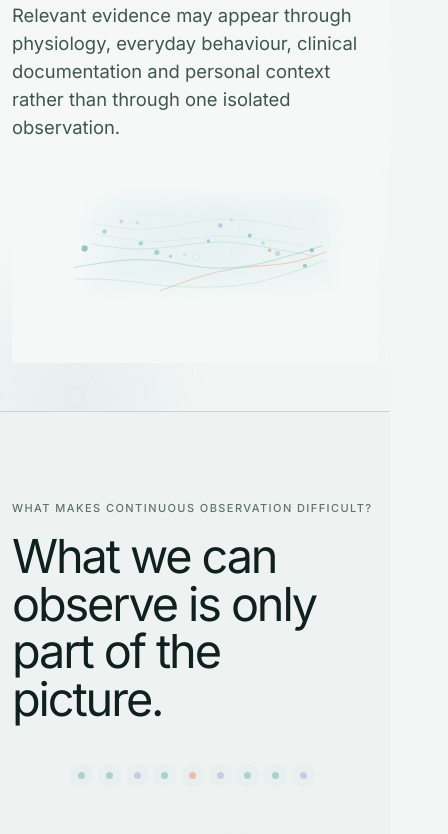
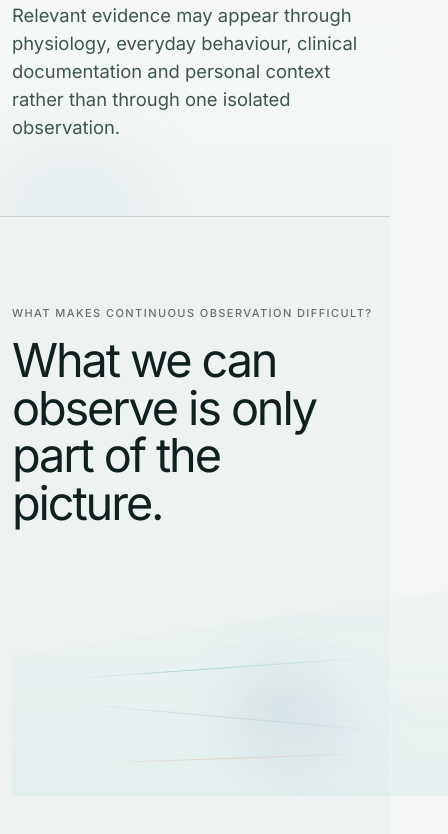
Before and after one commit to dulhara79/anxiety_research_website, a React (Vite) app in the folder research-website/: page /#/ in a window 390 px wide. Shown: the part 1156-1990 px from the top of the page, 448 px wide, since content can reach past the window. Built offline with nearby package versions, Linux system fonts and the light colour scheme.

Commit message:
style: add reusable diagonal media geometry

```diff
--- a/research-website/src/spatial.css
+++ b/research-website/src/spatial.css
@@ -9,22 +9,68 @@
 .fallback-field span{--x:calc(12% + (var(--dot) * 9%));position:absolute;left:var(--x);top:calc(26% + ((var(--dot) % 4) * 14%));width:7px;height:7px;border-radius:50%;background:rgba(120,183,181,.62);box-shadow:0 0 0 8px rgba(120,183,181,.06)}
 .fallback-field span:nth-of-type(3n){background:rgba(184,180,221,.72)}
 .fallback-field span:nth-of-type(5n){background:rgba(227,164,135,.72)}
+
+.diagonal-media-band{--diag-left:68%;--diag-right:12%;position:relative;min-width:0;width:100%;isolation:isolate;pointer-events:none}
+.diagonal-media-band__surface{position:relative;width:100%;height:100%;overflow:hidden;clip-path:polygon(0 var(--diag-left),100% var(--diag-right),100% 100%,0 100%);background:linear-gradient(180deg,rgba(222,237,238,.08),rgba(213,232,233,.28));transform:translateZ(0)}
+.diagonal-media-band__surface::after{content:"";position:absolute;inset:0;pointer-events:none;background:linear-gradient(180deg,rgba(246,249,248,0) 20%,rgba(224,238,239,.08) 54%,rgba(209,231,232,.18) 100%);z-index:5}
+.diagonal-media-band__image{position:absolute;inset:0;width:100%;height:100%;object-fit:cover;object-position:center 48%;display:block;filter:saturate(.9) contrast(.98);transform:scale(1.035)}
+.diagonal-media-band--context{--diag-left:88%;--diag-right:16%}
+.diagonal-media-band--timescale{--diag-left:72%;--diag-right:13%}
+.diagonal-media-band--modality{--diag-left:48%;--diag-right:8%}
+.diagonal-media-band--component{--diag-left:62%;--diag-right:10%}
+.diagonal-media-band--fusion{--diag-left:68%;--diag-right:12%}
+.diagonal-media-band--architecture{--diag-left:64%;--diag-right:9%}
+
 .hero-spatial-layer{position:absolute;inset:0;z-index:1;pointer-events:none;mix-blend-mode:normal}
 .hero-inner{z-index:2}
 .spatial-inline{min-height:300px}
+
 .observation-spatial-layout{position:relative}
 .observation-copy{position:relative;z-index:2;max-width:980px}
-.observation-spatial-stage{position:absolute;right:-3vw;top:100px;width:min(54vw,760px);height:360px;opacity:.9;z-index:0;mask-image:linear-gradient(90deg,transparent 0%,#000 24%,#000 100%)}
+.observation-diagonal-media{position:absolute;right:-8vw;top:74px;width:min(67vw,980px);height:430px;z-index:0;opacity:.94}
+.observation-diagonal-media .observation-spatial-stage{position:absolute;inset:0;width:100%;height:100%;min-height:0;opacity:.95;mask-image:none}
 .observation-tracks,.section-note{position:relative;z-index:2}
+
+.modality-diagonal-media{height:168px;margin:8px 0 4px}
+.modality-diagonal-media .modality-spatial-stage{height:100%;min-height:0;margin:0;border-radius:0}
 .modality-spatial-stage{height:150px;margin:14px 0 8px;border-radius:18px}
-.component-visual--spatial{isolation:isolate}
-.component-visual--spatial>span{z-index:3}
+
+.component-visual--spatial{isolation:isolate;overflow:hidden}
+.component-visual--spatial>span{z-index:6}
+.component-diagonal-media{position:absolute;inset:0}
+.component-diagonal-media .component-spatial-stage{height:100%;min-height:100%}
 .component-spatial-stage{height:100%;min-height:360px}
+
+.fusion-diagonal-media{height:455px;margin-bottom:18px}
+.fusion-diagonal-media .fusion-spatial-stage{height:100%;min-height:0;margin:0;border-radius:0}
 .fusion-spatial-stage{min-height:430px;border-radius:28px;margin-bottom:18px;background:radial-gradient(circle at 60% 45%,rgba(120,183,181,.09),transparent 44%)}
+
+.architecture-diagonal-media{height:390px;margin:34px 0 24px}
+.architecture-diagonal-media .architecture-spatial-stage{height:100%;min-height:0;margin:0;border-radius:0}
 .architecture-spatial-stage{min-height:360px;margin:40px 0 28px;border-radius:28px;background:radial-gradient(circle at 55% 45%,rgba(140,201,211,.09),transparent 55%)}
+
 .snapshot-grid{perspective:1200px}
 .snapshot-grid article{transform-style:preserve-3d;transition:transform .55s cubic-bezier(.22,1,.36,1)}
 @media(hover:hover) and (pointer:fine){.snapshot-grid article:first-child:hover{transform:translateZ(8px) rotateY(.7deg)}.snapshot-grid article:last-child:hover{transform:translateZ(12px) rotateY(-.7deg)}}
-@media(max-width:900px){.observation-spatial-stage{position:relative;right:auto;top:auto;width:100%;height:280px;margin:22px 0 -20px;mask-image:none}.modality-spatial-stage{height:120px}.component-spatial-stage{min-height:280px}.fusion-spatial-stage,.architecture-spatial-stage{min-height:300px}}
-@media(max-width:640px){.spatial-canvas{display:none!important}.spatial-fallback{display:grid!important}.observation-spatial-stage{height:220px}.component-spatial-stage{min-height:240px}}
-@media(prefers-reduced-motion:reduce){.spatial-canvas{display:none!important}.spatial-fallback{display:grid!important;opacity:1!important}.snapshot-grid article{transform:none!important;transition:none!important}}
+
+@media(max-width:900px){
+  .diagonal-media-band{--diag-left:54%;--diag-right:16%}
+  .diagonal-media-band--context{--diag-left:70%;--diag-right:20%}
+  .diagonal-media-band--modality{--diag-left:38%;--diag-right:12%}
+  .observation-diagonal-media{position:relative;right:auto;top:auto;width:calc(100% + 12vw);height:310px;margin:18px -8vw -28px 0}
+  .modality-diagonal-media{height:138px}
+  .component-spatial-stage{min-height:280px}
+  .fusion-diagonal-media{height:330px}
+  .architecture-diagonal-media{height:320px;margin:28px 0 18px}
+}
+@media(max-width:640px){
+  .spatial-canvas{display:none!important}.spatial-fallback{display:grid!important}
+  .diagonal-media-band{--diag-left:44%;--diag-right:18%}
+  .diagonal-media-band--context{--diag-left:60%;--diag-right:22%}
+  .observation-diagonal-media{height:250px;width:calc(100% + 18vw);margin-right:-12vw}
+  .modality-diagonal-media{height:118px}
+  .component-spatial-stage{min-height:240px}
+  .fusion-diagonal-media{height:270px}
+  .architecture-diagonal-media{height:270px}
+}
+@media(prefers-reduced-motion:reduce){.spatial-canvas{display:none!important}.spatial-fallback{display:grid!important;opacity:1!important}.snapshot-grid article{transform:none!important;transition:none!important}.diagonal-media-band__image{transform:none!important}}
```
